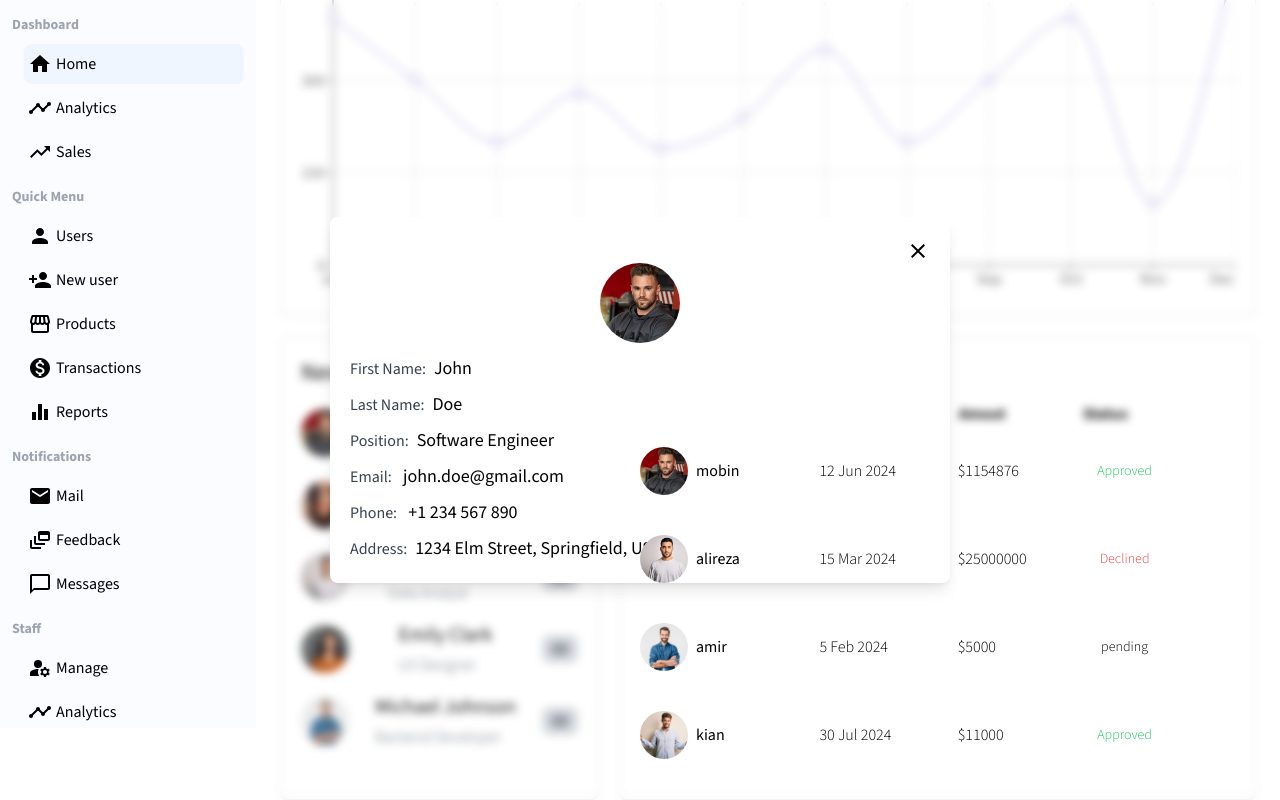
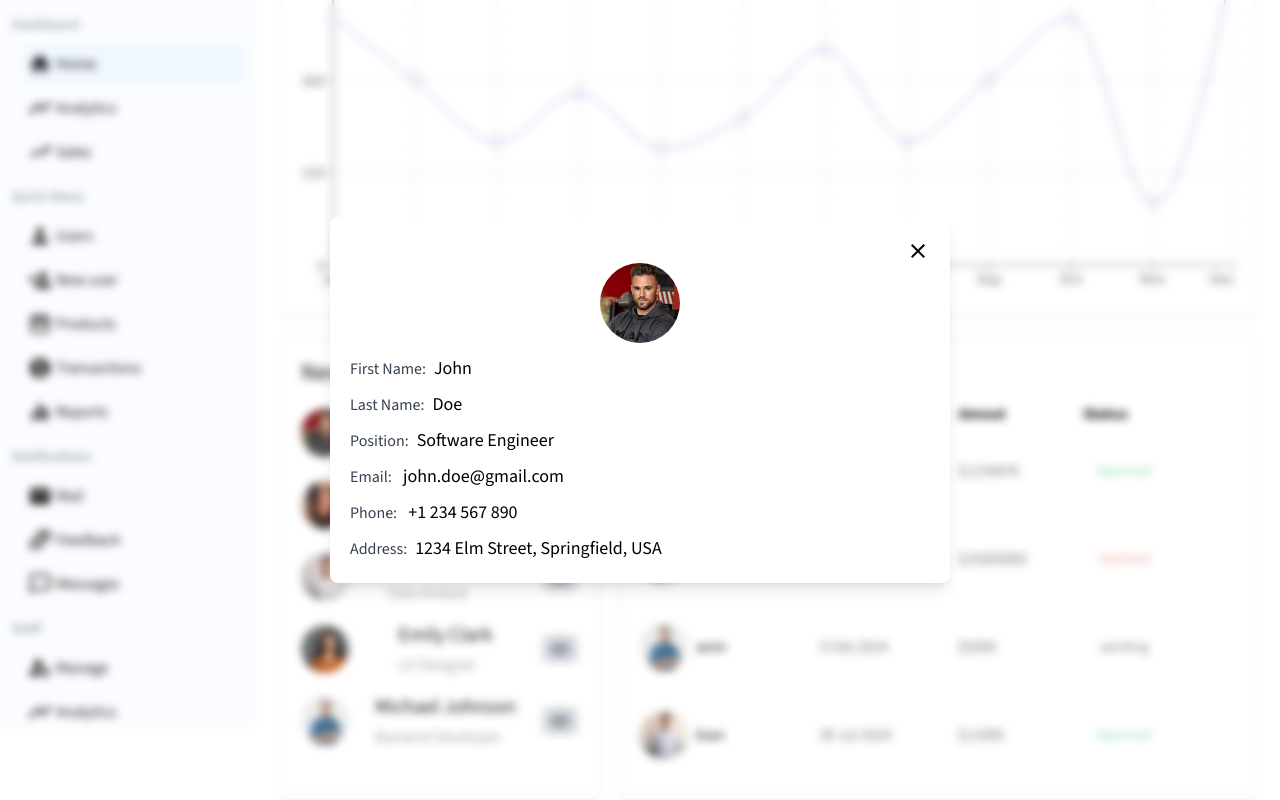
Before and after one commit to mobin-izadi/react-dashboard-admin, a React (Create React App) app: page / in a window 1280 px wide. Both pictures are taken after a click on the button 559 px from the left and 845 px from the top of the page. Shown: the part 412-1212 px from the top of the page. Built offline with nearby package versions, Linux system fonts and the light colour scheme.

Commit message:
Fix home page bugs

```diff
--- a/src/components/Home/LatestTransActions/LatestTransActions.jsx
+++ b/src/components/Home/LatestTransActions/LatestTransActions.jsx
@@ -28,7 +28,7 @@ export default function LatestTransActions() {
             <span className='text-2xl'>Latest TransActions</span>
             {/* Latest TransActions wrapper */}
             <div className=' mt-3 overflow-x-auto'>
-                <table className='w-full border-collapse'>
+                <table className='w-full border-collapse z-0'>
                     <thead>
                         <tr >
                             <th className='text-start'>
--- a/src/components/Home/NewJoinUser/ShowUserInfo.jsx
+++ b/src/components/Home/NewJoinUser/ShowUserInfo.jsx
@@ -8,8 +8,8 @@ export default function ShowUserInfo({ profile, name, lastName, position, phone,
         setShowUser(false)
     }
     return (
-        <div className='fixed inset-0 flex justify-center items-center bg-white/10 backdrop-blur-sm'>
-            <div className='bg-white rounded-lg shadow-lg w-[350px] sm:w-[620px]  z-40 p-5'>
+        <div className='fixed inset-0 flex justify-center items-center bg-white/10 backdrop-blur-sm !z-50'>
+            <div className='bg-white rounded-lg shadow-lg w-[350px] sm:w-[620px]   p-5'>
                 <div className='flex justify-end'>
                     <button onClick={userShowClose}>
                         <CloseIcon></CloseIcon>
```
